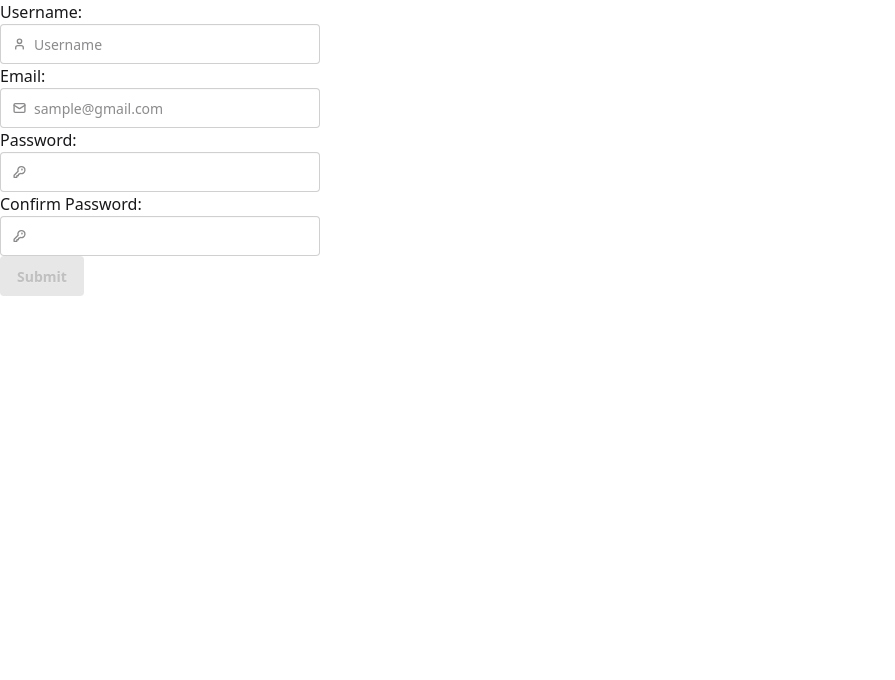
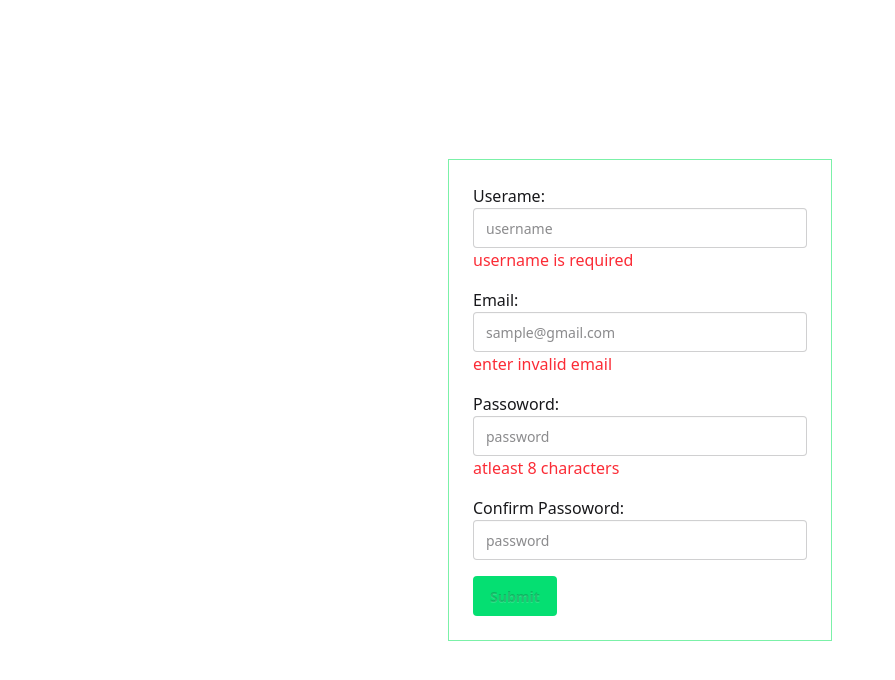
Before and after one commit to CedricKyle/my-vue-journey, a Vue app: page / in a window 1280 px wide. Shown: the top 680 px of the page, without its empty margins (0-895 px from the left). Built offline with nearby package versions, Linux system fonts and the light colour scheme.

Commit message:
Form Validation

```diff
--- a/src/App.vue
+++ b/src/App.vue
@@ -1,5 +1,6 @@
 <script setup>
   import FormValidation from './components/Projects/FormValidation.vue';
+
 </script>
 
 <template>
--- a/src/components/Projects/FormValidation.vue
+++ b/src/components/Projects/FormValidation.vue
@@ -8,6 +8,8 @@
     confirmPassword: ''
   })
 
+  const showAlert = ref(false)
+
   const isUsernameValid = computed(() => formData.value.username.trim() !== '')
   const isEmailValid = computed(() => /^[a-zA-Z0-9._%+-]+@gmail\.com$/.test(formData.value.email))
   const isPasswordValid = computed(() => formData.value.password.length >= 8)
@@ -15,10 +17,13 @@
 
   const isFormValid = computed(() => {
     return isUsernameValid.value && isEmailValid.value && isPasswordValid.value && isConfirmPasswordValid.value
+
   })
 
   const handleSubmit = () => {
     if(isFormValid.value){
+      showAlert.value = true
+      setTimeout(() => showAlert.value = false, 2000)
       console.log('Form Submitted: ', formData.value)
     }else{
       console.log('Form is invalid. Please check the form')
@@ -28,67 +33,61 @@
 </script>
 
 <template>
-  <div class="container">
-    <div class="form-container">
-      <form @submit.prevent="handleSubmit">
-        <div class="form-group">
-            <label>Username:</label><br>
-            <label class="input validator">
-              <svg class="h-[1em] opacity-50" xmlns="http://www.w3.org/2000/svg" viewBox="0 0 24 24"><g stroke-linejoin="round" stroke-linecap="round" stroke-width="2.5" fill="none" stroke="currentColor"><path d="M19 21v-2a4 4 0 0 0-4-4H9a4 4 0 0 0-4 4v2"></path><circle cx="12" cy="7" r="4"></circle></g></svg>
+    <div
+      v-if="showAlert"
+      role="alert" class="alert alert-success w-50 h-auto flex items-center fixed top-4 right-4 ">
+      <svg xmlns="http://www.w3.org/2000/svg" class="h-6 w-6 shrink-0 stroke-current" fill="none" viewBox="0 0 24 24">
+        <path stroke-linecap="round" stroke-linejoin="round" stroke-width="2" d="M9 12l2 2 4-4m6 2a9 9 0 11-18 0 9 9 0 0118 0z" />
+      </svg>
+      <span>Account Created!</span>
+    </div>
+    <div class="flex flex-col justify-center items-center  min-h-screen">
+      <form
+      class="border border-green-300 max-w-96   w-full p-6"
+      @submit.prevent="handleSubmit">
+        <div class="form-group mb-4 ">
+          <label for="username">Userame:</label>
           <input
           v-model="formData.username"
-              type="text" required placeholder="Username"/>
-            </label>
-            <span class="validator-hint" v-if="!isUsernameValid">
-              containing only letters, numbers or dash
-            </span>
+          type="text" id="username" placeholder="username" class="input w-full">
+          <span
+          class="text-red-500"
+          v-if="!isUsernameValid">username is required</span>
         </div>
 
-        <div class="form-group">
-            <label>Email:</label><br>
-            <label class="input validator">
-              <svg class="h-[1em] opacity-50" xmlns="http://www.w3.org/2000/svg" viewBox="0 0 24 24"><g stroke-linejoin="round" stroke-linecap="round" stroke-width="2.5" fill="none" stroke="currentColor"><rect width="20" height="16" x="2" y="4" rx="2"></rect><path d="m22 7-8.97 5.7a1.94 1.94 0 0 1-2.06 0L2 7"></path></g></svg>
+        <div class="form-group mb-4 ">
+          <label for="email">Email:</label>
           <input
           v-model="formData.email"
-              type="email" required placeholder="sample@gmail.com"/>
-            </label>
-            <span class="validator-hint" v-if="!isEmailValid">
-              enter valid email address
-            </span>
+          type="email" id="email" placeholder="sample@gmail.com" class="input w-full">
+          <span
+          class="text-red-500"
+          v-if="!isEmailValid">enter invalid email</span>
         </div>
 
-          <div class="form-group">
-            <label>Password:</label><br>
-            <label class="input validator">
-              <svg class="h-[1em] opacity-50" xmlns="http://www.w3.org/2000/svg" viewBox="0 0 24 24"><g stroke-linejoin="round" stroke-linecap="round" stroke-width="2.5" fill="none" stroke="currentColor"><path d="M2.586 17.414A2 2 0 0 0 2 18.828V21a1 1 0 0 0 1 1h3a1 1 0 0 0 1-1v-1a1 1 0 0 1 1-1h1a1 1 0 0 0 1-1v-1a1 1 0 0 1 1-1h.172a2 2 0 0 0 1.414-.586l.814-.814a6.5 6.5 0 1 0-4-4z"></path><circle cx="16.5" cy="7.5" r=".5" fill="currentColor"></circle></g></svg>
+        <div class="form-group mb-4 ">
+          <label for="username">Passoword:</label>
           <input
           v-model="formData.password"
-              type="password" required/>
-            </label>
-            <span class="validator-hint" v-if="!isPasswordValid">
-              Must be more than 8 characters
-            </span>
+          type="password" id="password" placeholder="password" class="input w-full">
+          <span
+          class="text-red-500"
+          v-if="!isPasswordValid">atleast 8 characters</span>
         </div>
 
-          <div class="form-group">
-            <label>Confirm Password:</label><br>
-            <label class="input validator">
-              <svg class="h-[1em] opacity-50" xmlns="http://www.w3.org/2000/svg" viewBox="0 0 24 24"><g stroke-linejoin="round" stroke-linecap="round" stroke-width="2.5" fill="none" stroke="currentColor"><path d="M2.586 17.414A2 2 0 0 0 2 18.828V21a1 1 0 0 0 1 1h3a1 1 0 0 0 1-1v-1a1 1 0 0 1 1-1h1a1 1 0 0 0 1-1v-1a1 1 0 0 1 1-1h.172a2 2 0 0 0 1.414-.586l.814-.814a6.5 6.5 0 1 0-4-4z"></path><circle cx="16.5" cy="7.5" r=".5" fill="currentColor"></circle></g></svg>
+        <div class="form-group mb-4 ">
+          <label for="confirm-password">Confirm Passoword:</label>
           <input
           v-model="formData.confirmPassword"
-              type="password" required/>
-            </label>
-            <span class="validator-hint" v-if="!isConfirmPasswordValid">
-              Must same as the password
-            </span>
+          type="password" id="confirm-password" placeholder="password" class="input w-full">
+          <span
+          class="text-red-500"
+          v-if="!isConfirmPasswordValid">password did not match</span>
         </div>
 
-          <div class="">
         <button
-            class="btn btn-primary"
+        class="btn bg-green-400"
         type="submit" :disabled="!isFormValid">Submit</button>
-          </div>
       </form>
     </div>
-  </div>
 </template>
```
Lines whose indentation alone changed are shown as unchanged.
